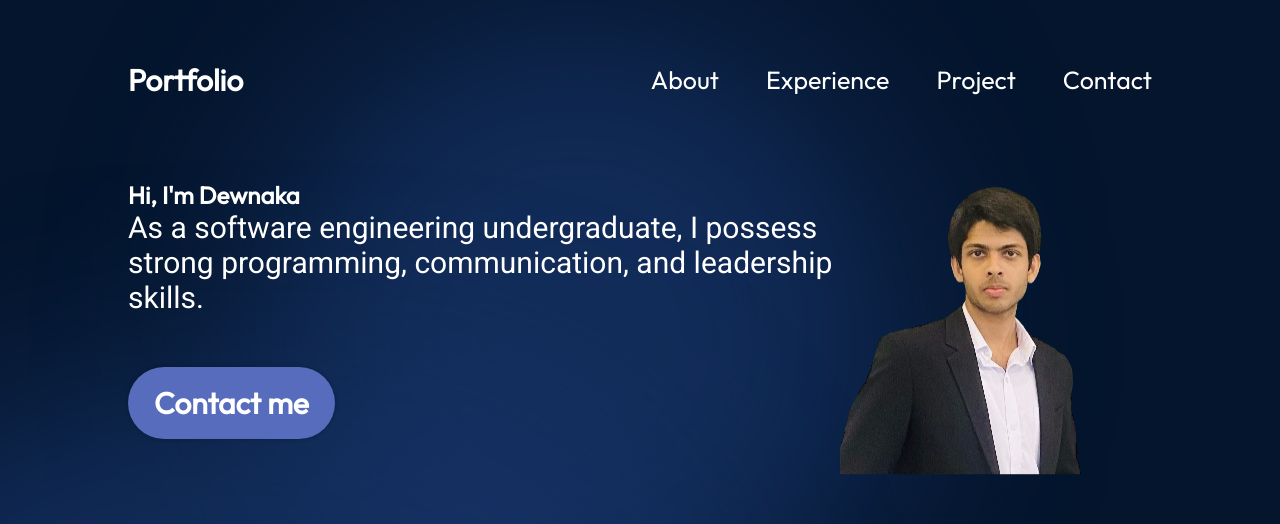
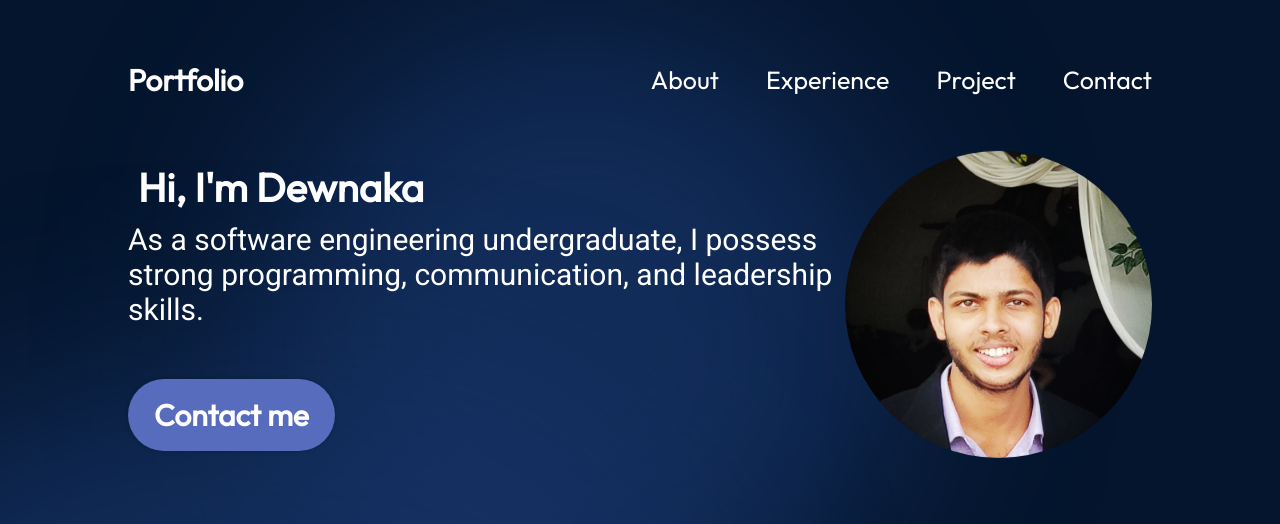
Before and after one commit to dewnaka7264/Personal-Portfolio, a React (Vite) app: page / in a window 1280 px wide. Shown: the top 524 px of the page. Built offline with nearby package versions, Linux system fonts and the light colour scheme.

Commit message:
modified images for intro

```diff
--- a/src/components/About/About.jsx
+++ b/src/components/About/About.jsx
@@ -6,7 +6,7 @@ const About = () => {
         <section className={styles.container} id="about">
 <h2 className={styles.title}>About</h2>
             <div className={styles.content}>
-                <img src={getImageURL()} alt="Dewnaka image " className={styles.aboutImage}/>
+                {/*<img src={getImageURL('Intro/DewnakaStanding.jpg')} alt="Dewnaka image " className={styles.aboutImage}/>*/}
             </div>
             <ul className={styles.aboutItems}>
                 <li className={styles.aboutItem}><img src={getImageURL("About/web-development.png")} alt="cursor"/>
--- a/src/components/About/About.module.css
+++ b/src/components/About/About.module.css
@@ -24,8 +24,10 @@
     flex-direction: row;
     align-items: center;
 }
+
 .aboutImage{
     width: 35%;
+    border-radius: 100%;
 }
 .aboutItems{
     color: var(--color-text);
--- a/src/components/Intro/Intro.jsx
+++ b/src/components/Intro/Intro.jsx
@@ -14,7 +14,7 @@ const Intro = () => {
                 I am currently expanding my expertise by learning full stack development tools.*/}</p>
             <a href="mailto:lithilakavi@gmail.com" className={styles.contactBtn}>Contact me</a>
             </div>
-            <img className={styles.DewnakaImg} src="src/Assets/Intro/dewnaka.png" alt="Dewnaka Image" />
+            <img className={styles.DewnakaImg} src="src/Assets/Intro/DEWNAKA.jpg" alt="Dewnaka Image" />
 
 
 
--- a/src/components/Intro/Intro.module.css
+++ b/src/components/Intro/Intro.module.css
@@ -16,6 +16,10 @@
     align-items: flex-start;
     color: var(--color-text);
     z-index: 1;
+}
+.content h1{
+    padding: 10px;
+    font-size: 40px;
 }
 .title{
     font-size: 72px;
@@ -46,12 +50,14 @@
     box-shadow: 0 0 4px 0 rgba(0,0,0,0.25);
 }
 .DewnakaImg{
-    width: 50%;
+    width: 30%;
     z-index: 1;
     animation-name: floating;
     animation-duration: 3s;
     animation-iteration-count: infinite;
     animation-timing-function: ease-in-out;
+    border-radius: 100%;
+
 
 }
 @keyframes floating {
```
Also changed, not shown: src/Assets/Intro/DEWNAKA.jpg (added), src/Assets/Intro/DewnakaStanding.jpg (added).
